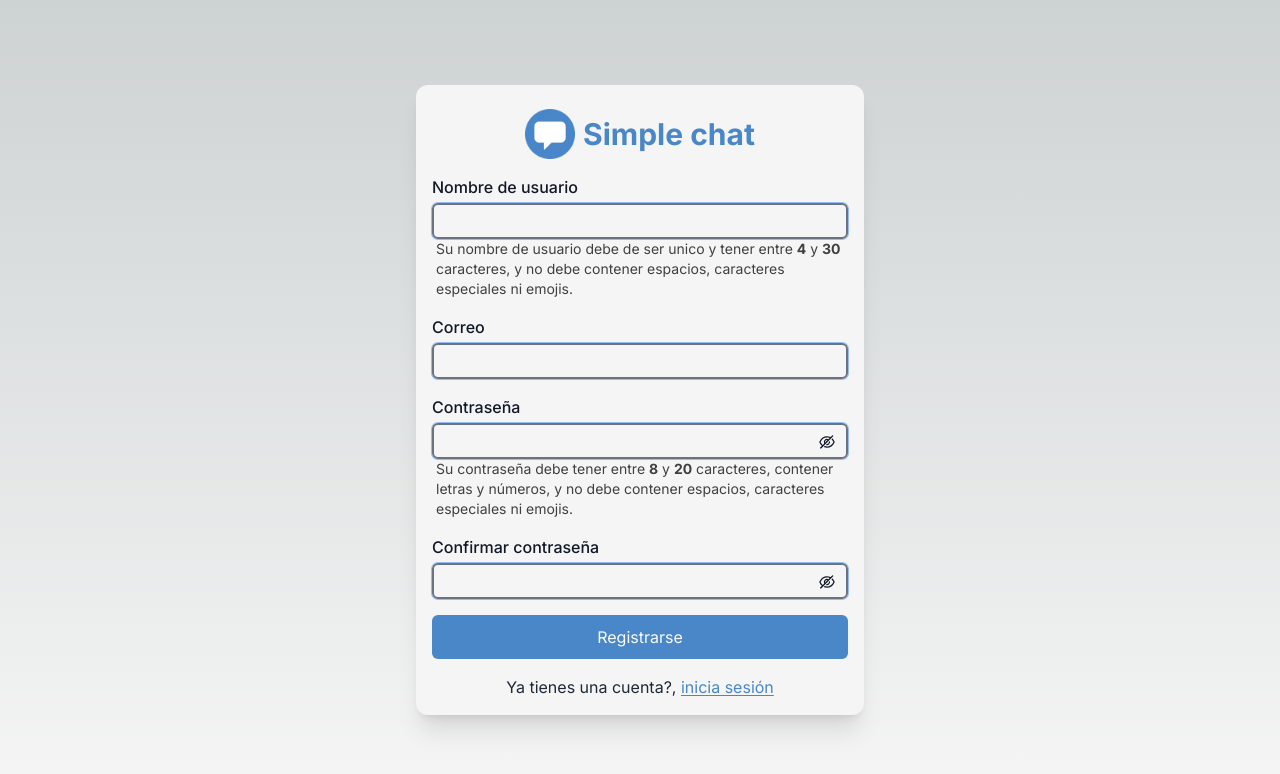
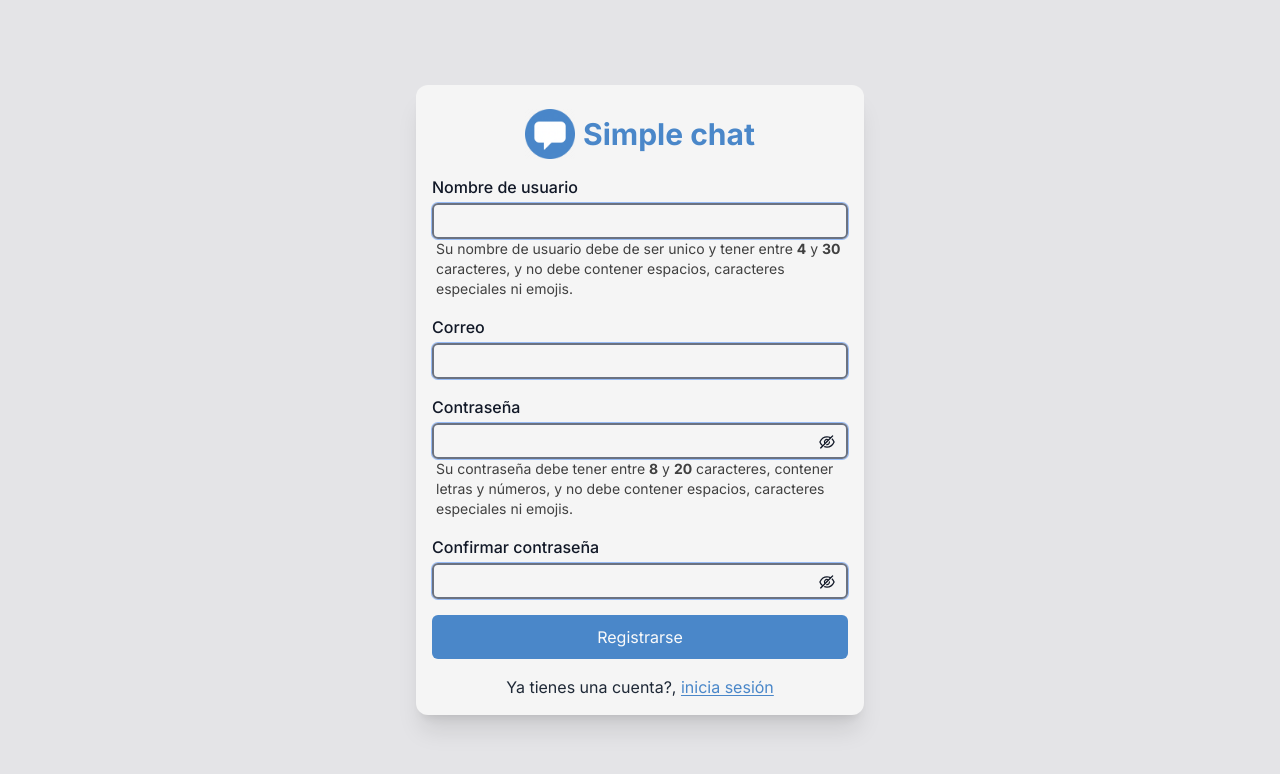
Before and after one commit to dagamdev/simple-chat-web, a Next.js app: page /signup in a window 1280 px wide. Shown: the top 774 px of the page. Built offline with nearby package versions, Linux system fonts and the light colour scheme; no server answers.

Commit message:
update style

```diff
--- a/src/app/signup/page.tsx
+++ b/src/app/signup/page.tsx
@@ -7,7 +7,7 @@ export const metadata: Metadata = {
 
 export default function SignupPage () {
   return (
-    <main className='min-h-screen flex justify-center items-center flex-col'>
+    <main className='min-h-screen flex justify-center items-center bg-zinc-200'>
       <AuthForm type='signup' />
     </main>
   )
```
